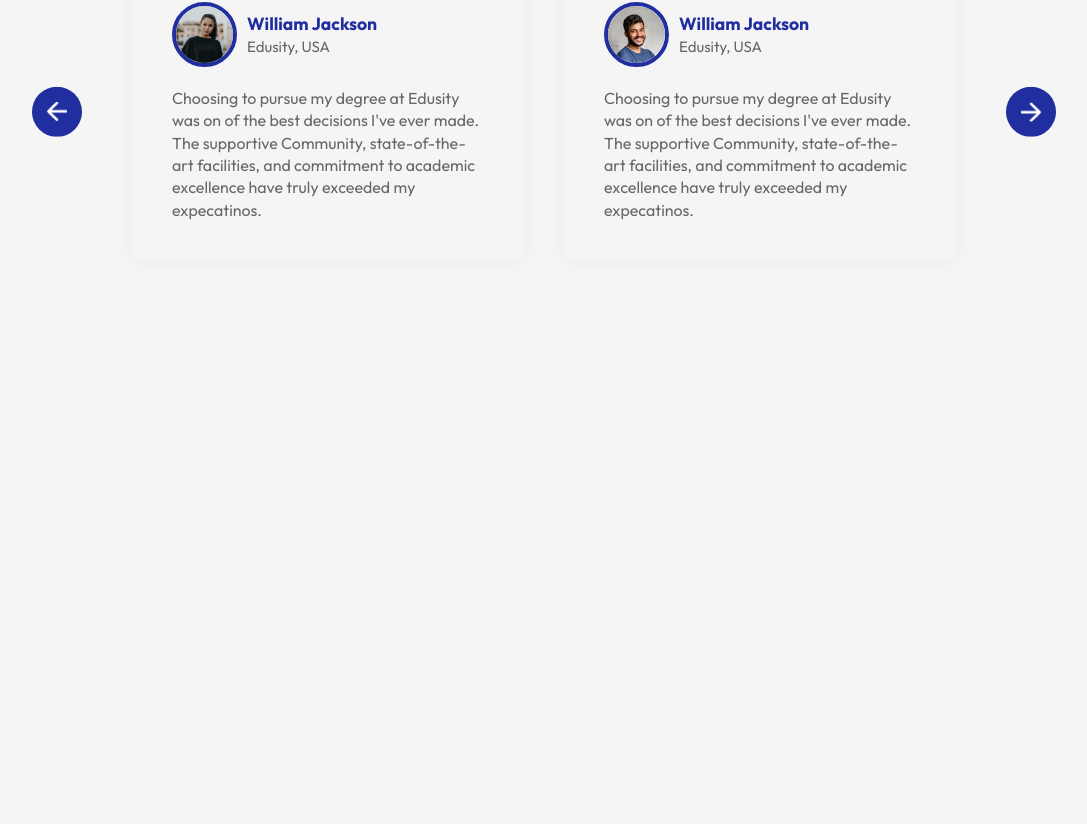
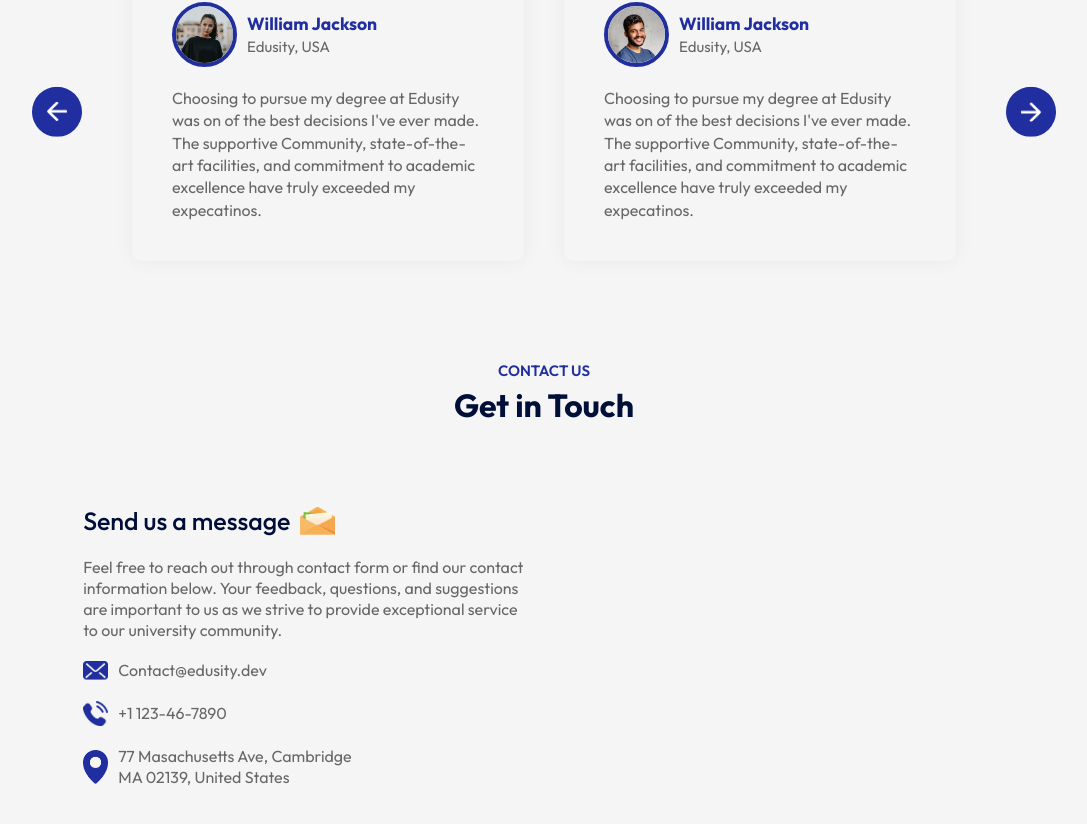
Before and after one commit to sarathks17/universityapplication, a React (Vite) app in the folder edusity/: page / in a window 1280 px wide. Shown: the part 2679-3503 px from the top of the page, without its empty margins (96-1183 px from the left). Before the commit the page ends 3040 px from the top, so only its background shows below. Built offline with nearby package versions, Linux system fonts and the light colour scheme.

Commit message:
left section of contact page is completed, Working on the right section

```diff
--- a/edusity/src/App.jsx
+++ b/edusity/src/App.jsx
@@ -6,6 +6,7 @@
 import About from './Components/About/About'
 import Campus from './Components/Campus/Campus'
 import Testimonials from './Components/Testimonials/Testimonials'
+import Contact from './Components/Contact/Contact'
 
 const App = () => {
   return (
@@ -20,6 +21,8 @@
       <Campus/>
       <Title subTitle='TESTIMONIALS' title='What Students Says'/>
       <Testimonials/>
+      <Title subTitle='Contact Us' title='Get in Touch'/>
+      <Contact/>
       </div>
 
     </div>
--- /dev/null
+++ b/edusity/src/Components/Contact/Contact.css
@@ -0,0 +1,36 @@
+.contact {
+    margin: 80px auto;
+    max-width: 90%;
+    display: flex;
+    align-items: center;
+    justify-content: space-between;
+}
+.contact-col{
+    flex-basis: 48%;
+    color: #676767;
+}
+.contact-col h3{
+    color: #000F38;
+    font-weight: 500;
+    font-size: 25px;
+    display: flex;
+    align-items: center;
+    margin-bottom: 20px;
+}
+.contact-col h3 img{
+    width: 35px;
+    margin-left: 10px;
+}
+.contact-col p{
+    max-width: 450px;
+    line-height: 1.3;
+}
+.contact-col ul li{
+    display: flex;
+    align-items: center;
+    margin: 20px 0;
+}
+.contact-col ul li img{
+    width: 25px;
+    margin-right: 10px;
+}
--- /dev/null
+++ b/edusity/src/Components/Contact/Contact.jsx
@@ -0,0 +1,28 @@
+import React from 'react'
+import './Contact.css'
+import msg_icon from '../../assets/msg-icon.png'
+import mail_icon from '../../assets/mail-icon.png'
+import phone_icon from '../../assets/phone-icon.png'
+import location_icon from '../../assets/location-icon.png'
+const Contact = () => {
+  return (
+    <div className='contact'>
+      <div className="contact-col">
+        <h3>Send us a message <img src={msg_icon} alt='' /></h3>
+        <p>Feel free to reach out through contact form or find our contact
+            information below. Your feedback, questions, and suggestions are
+            important to us as we strive to provide exceptional service to our
+            university community.
+            <ul>
+                <li><img src={mail_icon} alt=''/>Contact@edusity.dev</li>
+                <li><img src={phone_icon} alt=''/>+1 123-46-7890</li>
+                <li><img src={location_icon} alt=''/>77 Masachusetts Ave, Cambridge<br/> MA 02139, United States</li>
+            </ul>
+        </p>
+      </div>
+      <div className="contact-col"></div>
+    </div>
+  )
+}
+
+export default Contact
```
